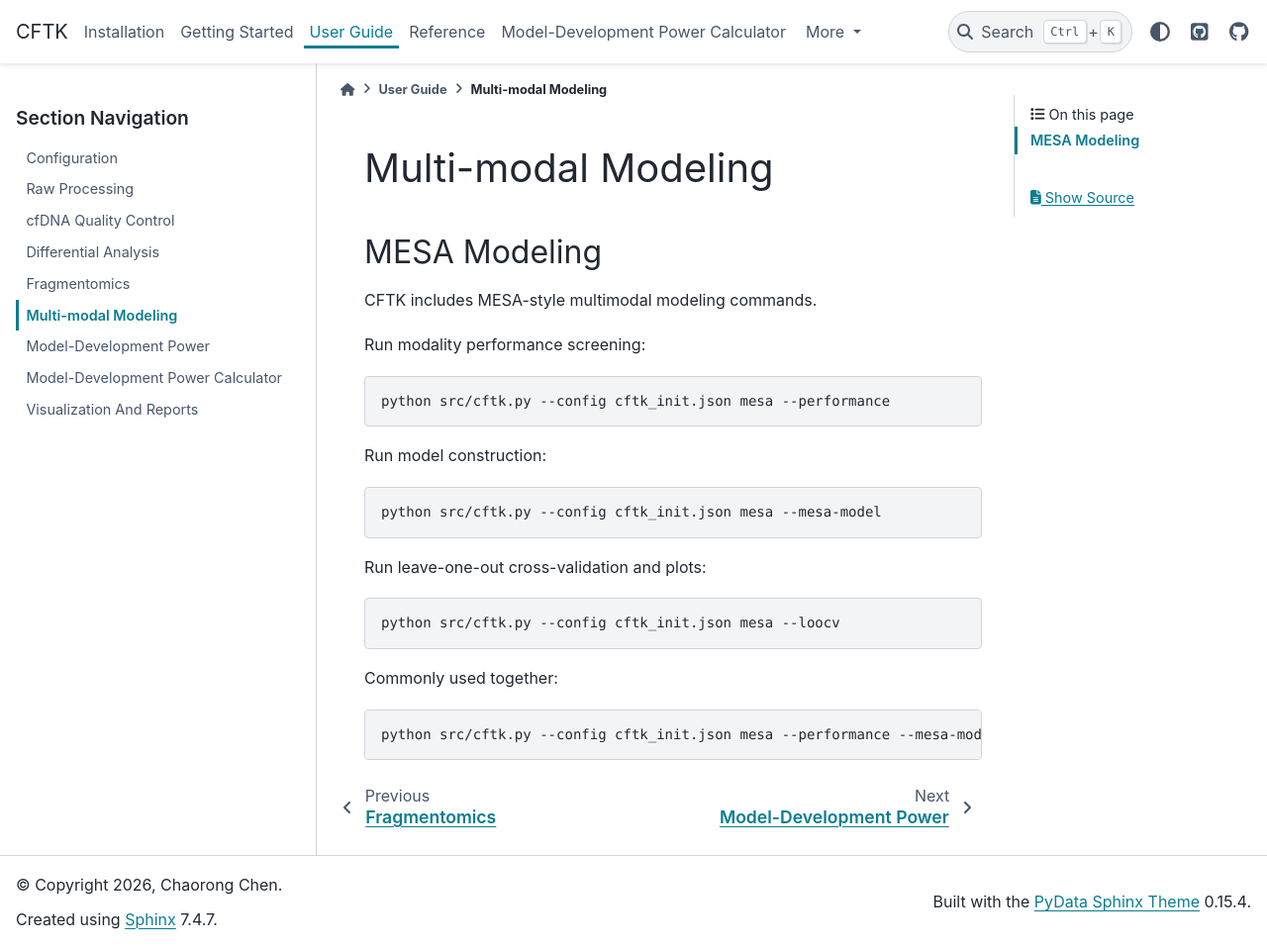
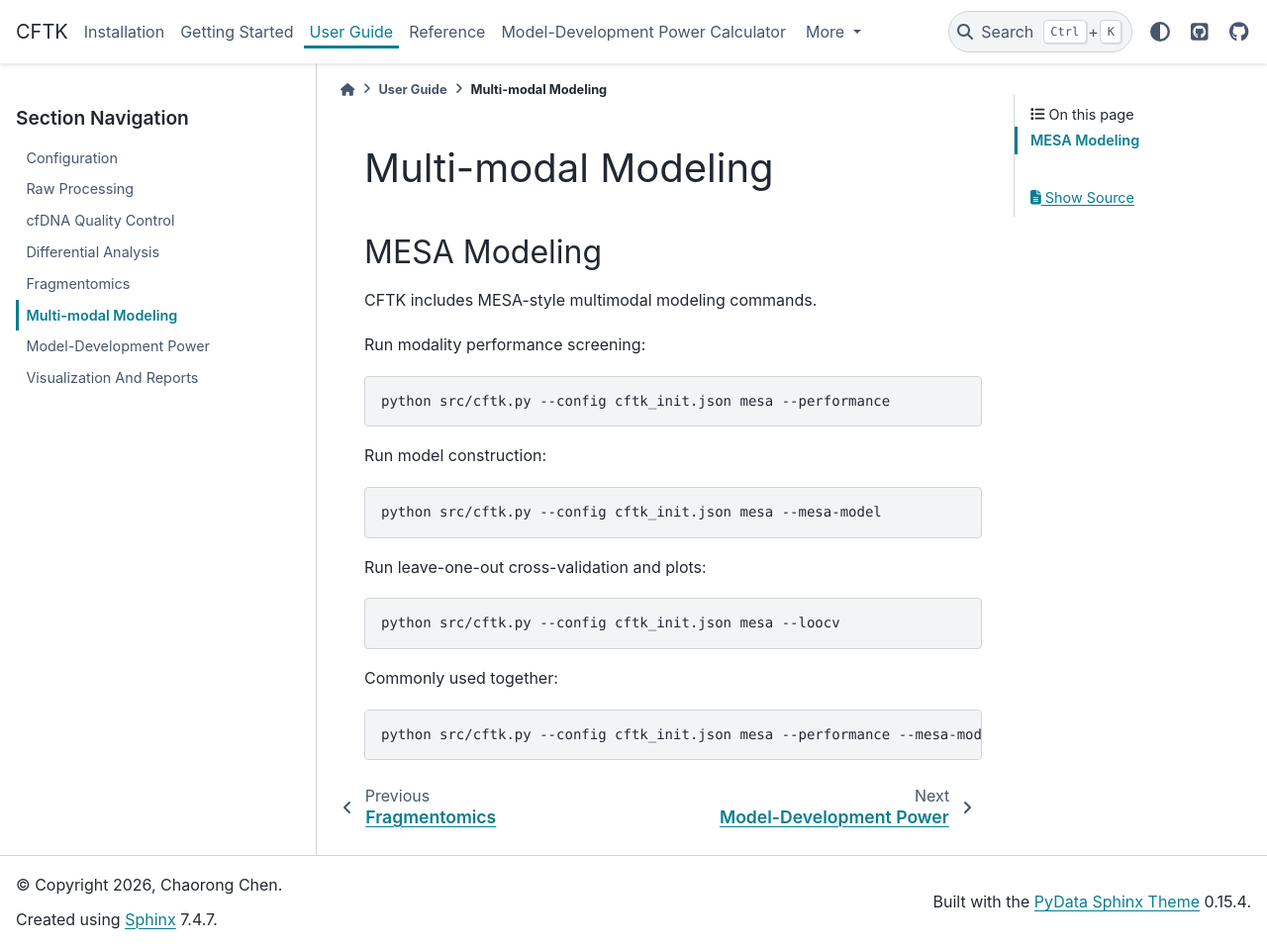
Before and after one commit to EwanXiong/CFTK, a Sphinx documentation site: the page built from docs/user_guide/MESA_modeling.rst, in a window 1280 px wide and 958 px high. Shown: the whole window at 99% size. Built offline with Sphinx 7.4.7 and the PyData theme 0.15.4, drawn with Linux system fonts in a browser that asks for light colours.

Commit message:
Keep calculator out of the user-guide tree

```diff
--- a/docs/user_guide/index.rst
+++ b/docs/user_guide/index.rst
@@ -15,5 +15,4 @@ features, perform differential analysis, model modalities, and generate reports.
    fragmentomics
    MESA_modeling
    model_power
-   model_power_calculator
    visualization_report
```
